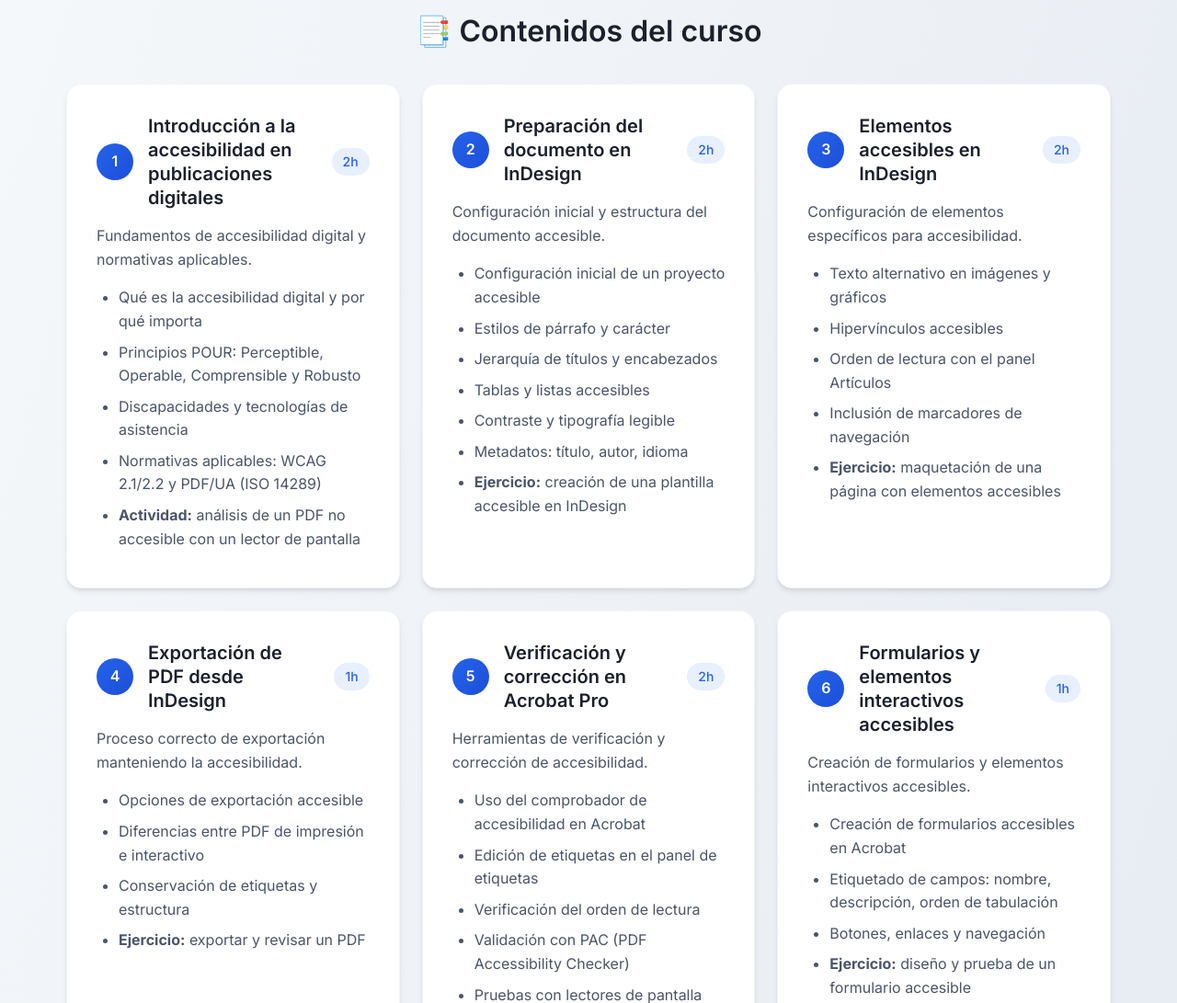
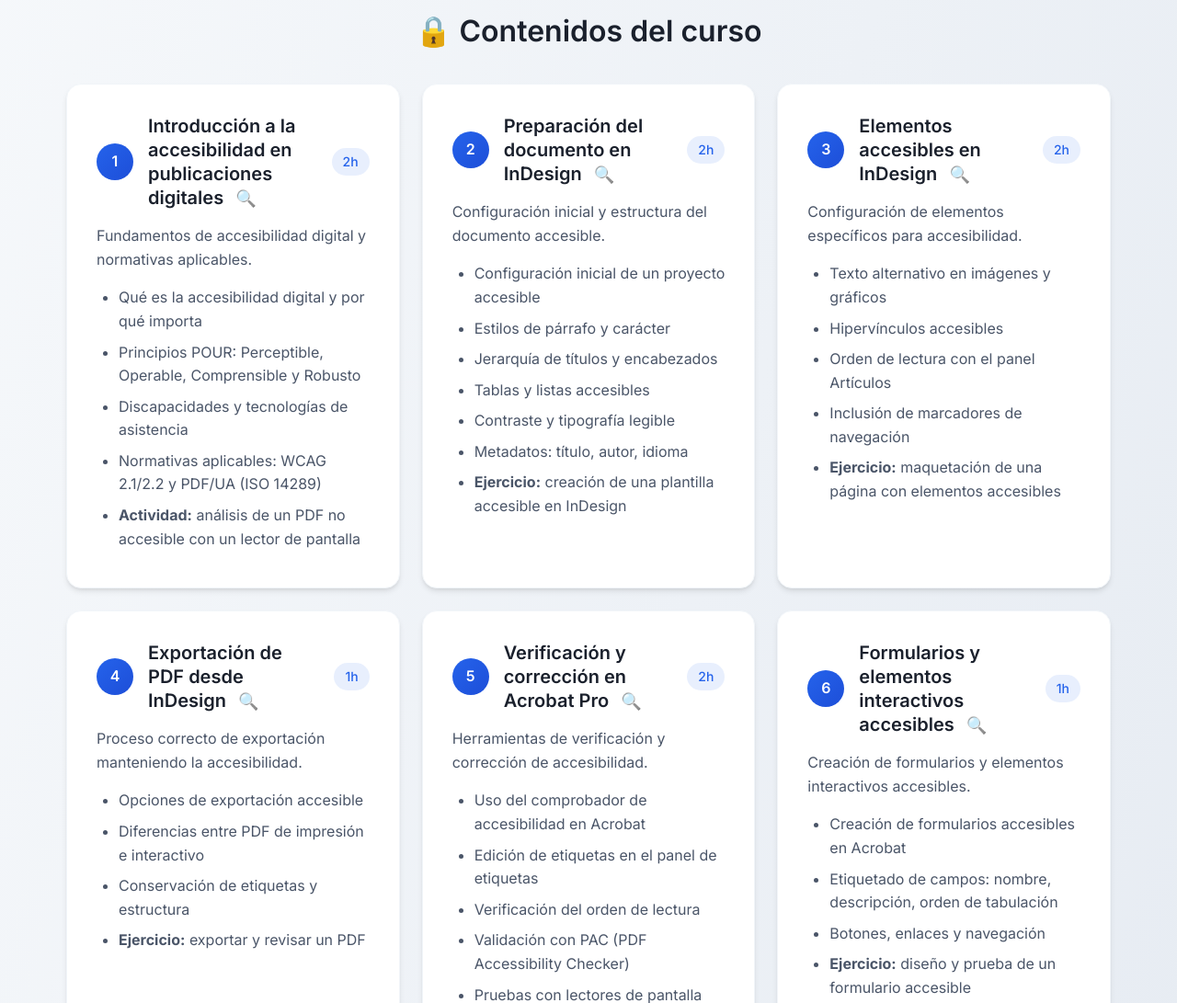
Before and after one commit to javier-p-r/Curso-de-Accesibilidad, a plain HTML site: page curso_accesibilidad_html.html in a window 1280 px wide. Shown: the part 1040-2131 px from the top of the page at 92% size. Drawn offline with Linux system fonts and the light colour scheme.

Commit message:
Add files via upload

```diff
--- a/curso_accesibilidad_html.html
+++ b/curso_accesibilidad_html.html
@@ -232,6 +232,19 @@
 
     .module-card:hover::before {
       transform: scaleX(1);
+    }
+
+    .expand-icon {
+      color: var(--primary);
+      opacity: 0.7;
+      font-size: 0.9em;
+      margin-left: 0.5rem;
+      transition: all 0.3s ease;
+    }
+
+    .module-card:hover .expand-icon {
+      opacity: 1;
+      transform: scale(1.1);
     }
 
     .module-header {
@@ -499,13 +512,13 @@
       </section>
 
       <section>
-        <h2 style="font-size: 2rem; font-weight: 600; margin-bottom: 2rem; text-align: center; color: var(--text-primary);">📑 Contenidos del curso</h2>
+        <h2 style="font-size: 2rem; font-weight: 600; margin-bottom: 2rem; text-align: center; color: var(--text-primary);">🔒 Contenidos del curso</h2>
         <div class="modules-grid">
 
           <div class="module-card" onclick="window.open('modulos/CAmodulo01.html', '_blank')">
             <div class="module-header">
               <div class="module-number">1</div>
-              <div class="module-title">Introducción a la accesibilidad en publicaciones digitales</div>
+              <div class="module-title">Introducción a la accesibilidad en publicaciones digitales <span class="expand-icon">🔍</span></div>
               <div class="module-duration">2h</div>
             </div>
             <div class="module-content">
@@ -523,7 +536,7 @@
           <div class="module-card" onclick="window.open('modulos/CAmodulo02.html', '_blank')">
             <div class="module-header">
               <div class="module-number">2</div>
-              <div class="module-title">Preparación del documento en InDesign</div>
+              <div class="module-title">Preparación del documento en InDesign <span class="expand-icon">🔍</span></div>
               <div class="module-duration">2h</div>
             </div>
             <div class="module-content">
@@ -543,7 +556,7 @@
           <div class="module-card" onclick="window.open('modulos/CAmodulo03.html', '_blank')">
             <div class="module-header">
               <div class="module-number">3</div>
-              <div class="module-title">Elementos accesibles en InDesign</div>
+              <div class="module-title">Elementos accesibles en InDesign <span class="expand-icon">🔍</span></div>
               <div class="module-duration">2h</div>
             </div>
             <div class="module-content">
@@ -561,7 +574,7 @@
           <div class="module-card" onclick="window.open('modulos/CAmodulo04.html', '_blank')">
             <div class="module-header">
               <div class="module-number">4</div>
-              <div class="module-title">Exportación de PDF desde InDesign</div>
+              <div class="module-title">Exportación de PDF desde InDesign <span class="expand-icon">🔍</span></div>
               <div class="module-duration">1h</div>
             </div>
             <div class="module-content">
@@ -578,7 +591,7 @@
           <div class="module-card" onclick="window.open('modulos/CAmodulo05.html', '_blank')">
             <div class="module-header">
               <div class="module-number">5</div>
-              <div class="module-title">Verificación y corrección en Acrobat Pro</div>
+              <div class="module-title">Verificación y corrección en Acrobat Pro <span class="expand-icon">🔍</span></div>
               <div class="module-duration">2h</div>
             </div>
             <div class="module-content">
@@ -597,7 +610,7 @@
           <div class="module-card" onclick="window.open('modulos/CAmodulo06.html', '_blank')">
             <div class="module-header">
               <div class="module-number">6</div>
-              <div class="module-title">Formularios y elementos interactivos accesibles</div>
+              <div class="module-title">Formularios y elementos interactivos accesibles <span class="expand-icon">🔍</span></div>
               <div class="module-duration">1h</div>
             </div>
             <div class="module-content">
@@ -614,7 +627,7 @@
           <div class="module-card" onclick="window.open('modulos/CAmodulo07.html', '_blank')">
             <div class="module-header">
               <div class="module-number">7</div>
-              <div class="module-title">Buenas prácticas y casos prácticos</div>
+              <div class="module-title">Buenas prácticas y casos prácticos <span class="expand-icon">🔍</span></div>
               <div class="module-duration">1h</div>
             </div>
             <div class="module-content">
@@ -631,7 +644,7 @@
           <div class="module-card" onclick="window.open('modulos/CAmodulo08.html', '_blank')">
             <div class="module-header">
               <div class="module-number">8</div>
-              <div class="module-title">Futuro y continuidad</div>
+              <div class="module-title">Futuro y continuidad <span class="expand-icon">🔍</span></div>
               <div class="module-duration">1h</div>
             </div>
             <div class="module-content">
```
